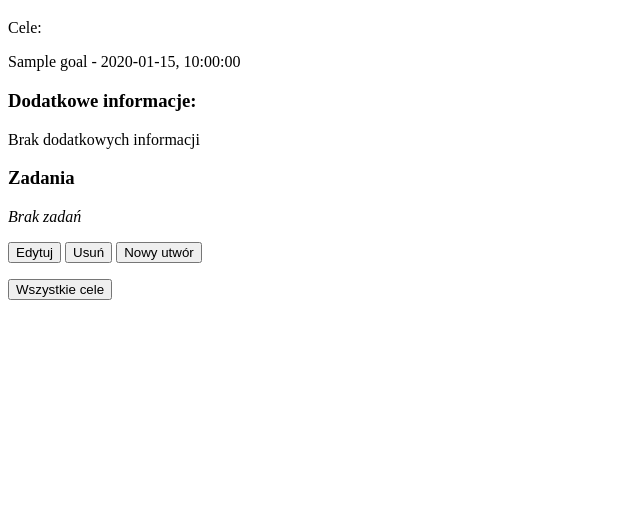
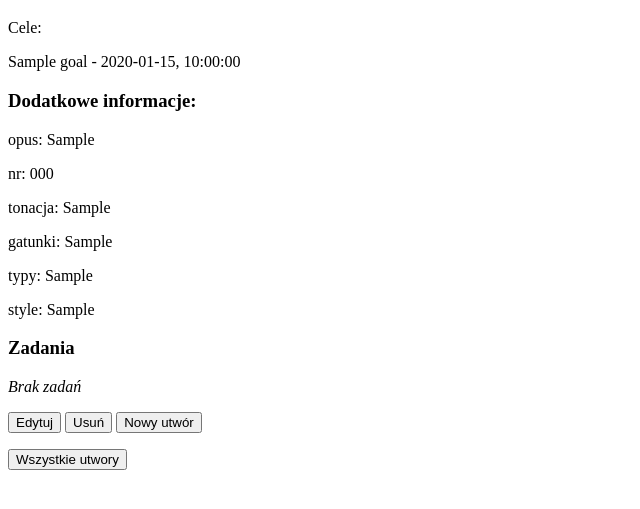
Before and after one commit to lucapiasek/goal-tracker, a Django app: a page that uses tracker/templates/tracker/piece_detail.html in a window 1280 px wide. Shown: the part 189-698 px from the top of the page, without its empty margins (0-640 px from the left). Run offline with Django 5.2, Linux system fonts and the light colour scheme; tables that the repository leaves empty hold one stand-in row (values such as "Sample post").

Commit message:
fix: add missing underscores and manager methods in piece detail view

```diff
--- a/tracker/templates/tracker/piece_detail.html
+++ b/tracker/templates/tracker/piece_detail.html
@@ -29,13 +29,13 @@
     {% endfor %}
 
     <h3>Dodatkowe informacje:</h3>
-    {% if piece.pieceinformation %}
-        <p>opus: {{ piece.pieceinformation.opus }}</p>
-        <p>nr: {{ piece.pieceinformation.number }}</p>
-        <p>tonacja: {{ piece.pieceinformation.pitch }}</p>
-        <p>gatunki: {% for genre in piece.pieceinformation.genres %}<span>{{ genre }}</span>{% empty %}brak{% endfor %} </p>
-        <p>typy: {% for type in piece.pieceinformation.types %}<span>{{ type }}</span>{% empty %}brak{% endfor %}</p>
-        <p>style: {% for style in piece.pieceinformation.styles %}<span>{{ style }}</span>{% empty %}brak{% endfor %}</p>
+    {% if piece.piece_information %}
+        <p>opus: {{ piece.piece_information.opus }}</p>
+        <p>nr: {{ piece.piece_information.number }}</p>
+        <p>tonacja: {{ piece.piece_information.pitch }}</p>
+        <p>gatunki: {% for genre in piece.piece_information.genres.all %}<span>{{ genre }}</span>{% empty %}brak{% endfor %} </p>
+        <p>typy: {% for type in piece.piece_information.types.all %}<span>{{ type }}</span>{% empty %}brak{% endfor %}</p>
+        <p>style: {% for style in piece.piece_information.styles.all %}<span>{{ style }}</span>{% empty %}brak{% endfor %}</p>
     {% else %}
         <p>Brak dodatkowych informacji</p>
     {% endif %}
@@ -48,5 +48,5 @@
 <a href="{% url 'tracker:piece_update' piece.user.username piece.pk %}"><button>Edytuj</button></a>
     <a href="{% url 'tracker:piece_delete' piece.user.username piece.pk %}"><button>Usuń</button></a>
     <a href="{% url 'tracker:piece_create' piece.user.username %}"><button>Nowy utwór</button></a>
-    <p><a href="{% url 'tracker:piece_list' piece.user.username %}"><button type="button">Wszystkie cele</button></a></p>
+    <p><a href="{% url 'tracker:piece_list' piece.user.username %}"><button type="button">Wszystkie utwory</button></a></p>
 {% endblock %}
```
